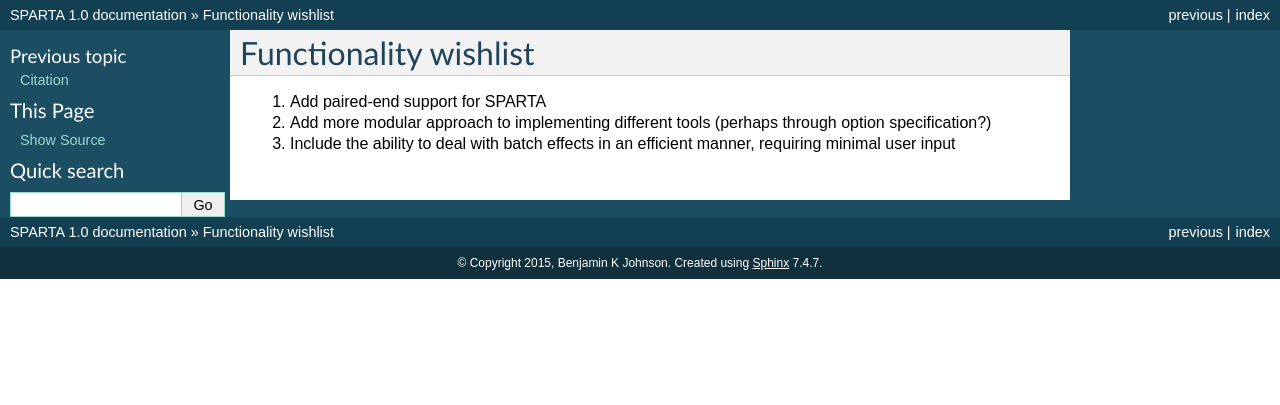
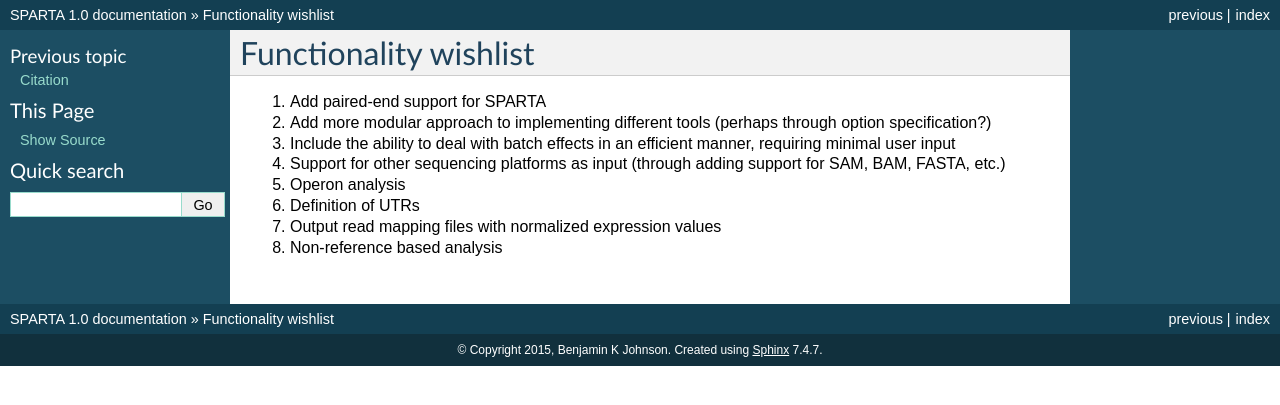
Before and after one commit to abramovitchMSU/SPARTA_Docs_and_Tutorial, a Sphinx documentation site: the page built from docs/source/wishlist.rst, in a window 1280 px wide. Shown: the top 405 px of the page. Built offline with Sphinx 7.4.7, drawn with Linux system fonts in a browser that asks for light colours.

Commit message:
update to wishlist for future functionality

```diff
--- a/docs/source/wishlist.rst
+++ b/docs/source/wishlist.rst
@@ -8,3 +8,13 @@ Functionality wishlist
 #. Add more modular approach to implementing different tools (perhaps through option specification?)
 
 #. Include the ability to deal with batch effects in an efficient manner, requiring minimal user input
+
+#. Support for other sequencing platforms as input (through adding support for SAM, BAM, FASTA, etc.)
+
+#. Operon analysis
+
+#. Definition of UTRs
+
+#. Output read mapping files with normalized expression values
+
+#. Non-reference based analysis
```
